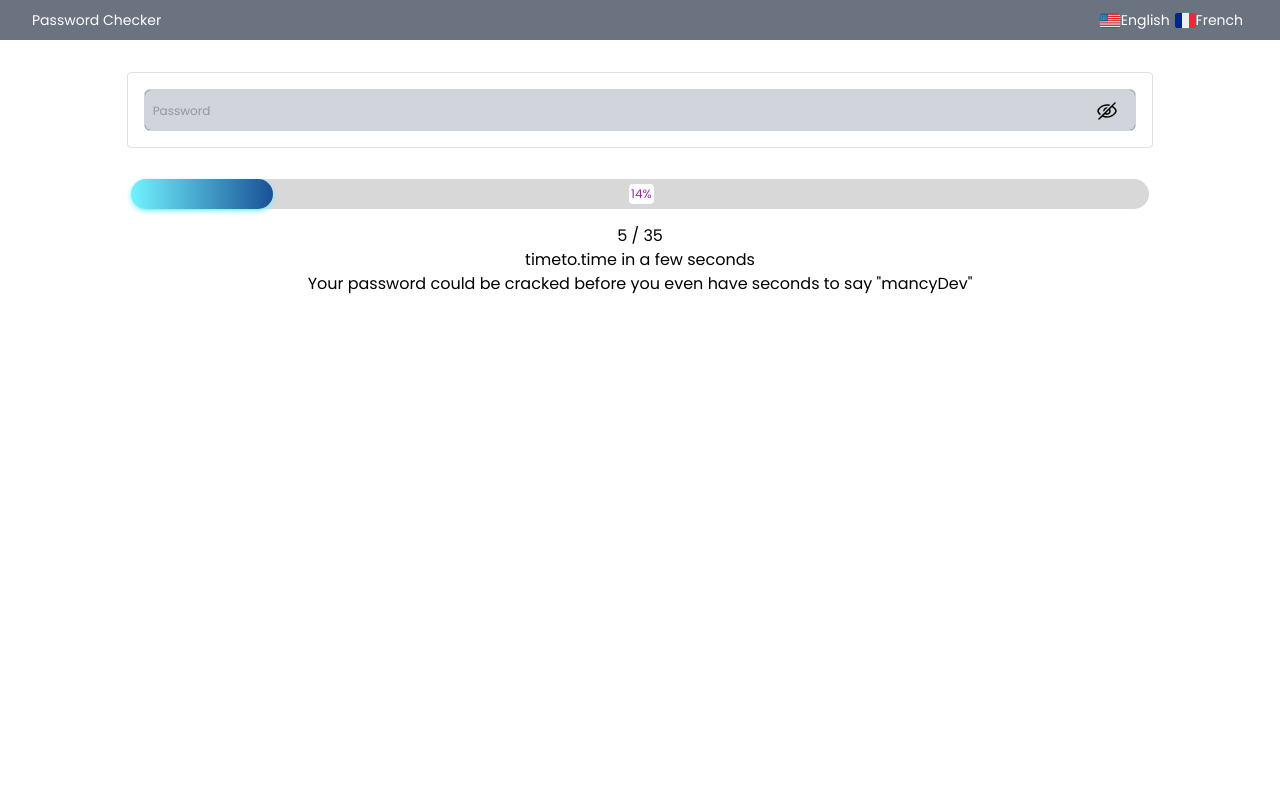
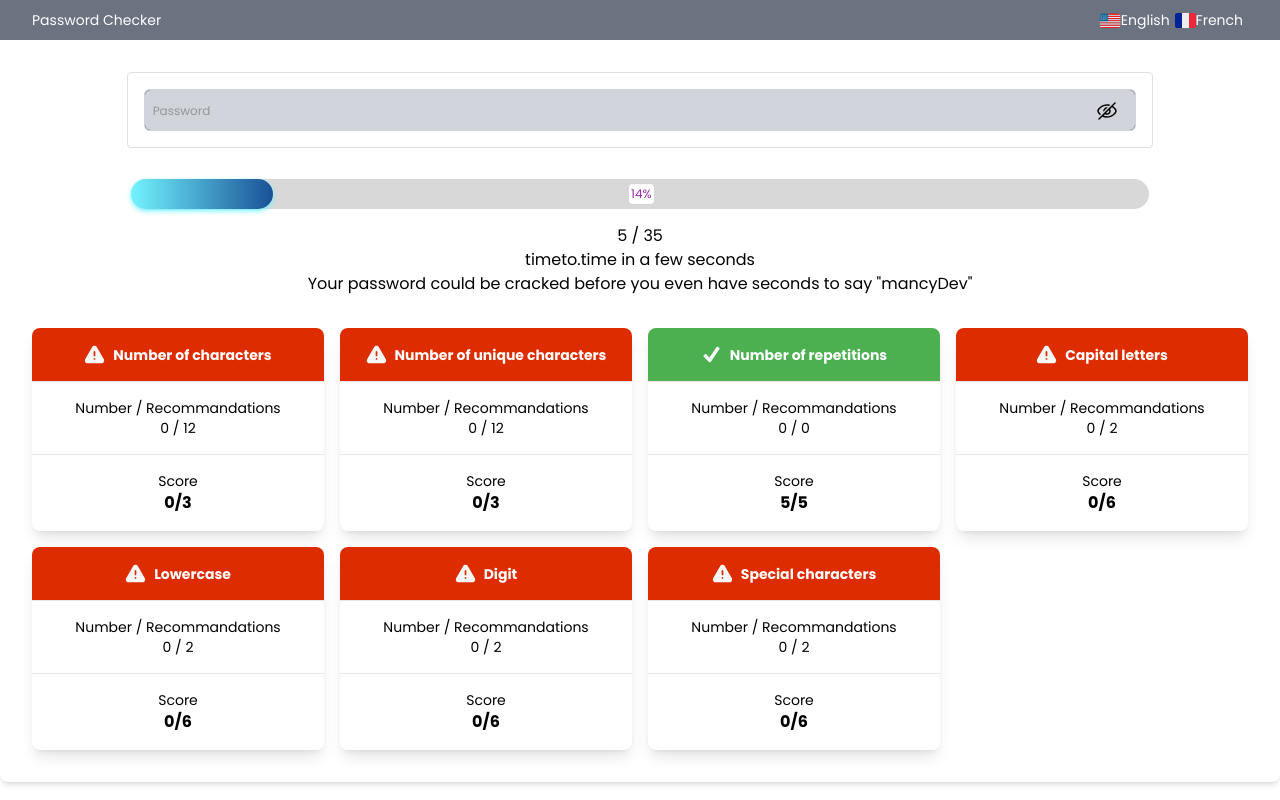
Before and after one commit to SonOfMan12316/password-strength-checker, a React (Create React App) app: page / in a window 1280 px wide. Built offline with nearby package versions, Linux system fonts and the light colour scheme.

Commit message:
last section translation

```diff
--- a/src/App.tsx
+++ b/src/App.tsx
@@ -1,5 +1,5 @@
 import React from 'react';
-import { LanguageButton, PasswordCard, ScoreBar, TimeCard } from './components';
+import { LanguageButton, PasswordCard, ScoreBar, TimeCard, StatsTable } from './components';
 import './styles/index.css';
 
 const App: React.FC = () => {
@@ -10,6 +10,7 @@ const App: React.FC = () => {
         <PasswordCard />
         <ScoreBar />
         <TimeCard />
+        <StatsTable />
       </header>
     </div>
   );
--- /dev/null
+++ b/src/class/ColorGenerator.ts
@@ -0,0 +1,31 @@
+export default class ColorGenerator {
+  GetHexByPercent(prc: number, inverted = false): string {
+    if (prc <= 10) {
+      return inverted ? '#4CAF50' : '#DD2C00';
+    } else if (prc > 10 && prc <= 20) {
+      return inverted ? '#8BC34A' : '#FF3D00';
+    } else if (prc > 20 && prc <= 30) {
+      return inverted ? '#00E676' : '#FF6E40';
+    } else if (prc > 30 && prc <= 40) {
+      return inverted ? '#69F0AE' : '#FF6D00';
+    } else if (prc > 40 && prc <= 50) {
+      return inverted ? '#FFD600' : '#FF9100';
+    } else if (prc > 50 && prc <= 60) {
+      return inverted ? '#FF6D00' : '#FFD600';
+    } else if (prc > 60 && prc <= 70) {
+      return inverted ? '#FF6D00' : '#69F0AE';
+    } else if (prc > 70 && prc <= 80) {
+      return inverted ? '#FF6E40' : '#00E676';
+    } else if (prc > 80 && prc <= 90) {
+      return inverted ? '#FF3D00' : '#8BC34A';
+    } else if (prc > 90) {
+      return inverted ? '#DD2C00' : '#4CAF50';
+    }
+
+    return '#4CAF50';
+  }
+
+  GetHexByValues(a: number, b: number, inverted = false): string {
+    return this.GetHexByPercent(Math.floor((a * 100) / b), inverted);
+  }
+}
--- a/src/class/index.ts
+++ b/src/class/index.ts
@@ -4,4 +4,5 @@ export { default as ScoreResume } from './ScoreResume';
 export { default as ScoreElement } from './ScoreElement';
 export { default as Stats } from './Stats';
 export { default as Score } from './Score';
+export { default as ColorGenerator } from './ColorGenerator';
 export { default as Operation } from './Operation';
--- /dev/null
+++ b/src/components/StatsTable.tsx
@@ -0,0 +1,54 @@
+import React, { useEffect } from 'react';
+import { useTranslation } from 'react-i18next';
+import { useStore } from '../store';
+import { TableData, TableColumn } from '../compositions';
+import { ColorGenerator } from '../class';
+import { Checkmark, Triangle } from './icons';
+
+const Stats: React.FC = () => {
+  const { t } = useTranslation();
+  const column = TableColumn();
+  const table = TableData();
+
+  const Color = new ColorGenerator();
+
+  return (
+    <div className='bg-white shadow-md rounded-lg p-6 lg:p-8'>
+      <div className='grid grid-cols-1 sm:grid-cols-2 md:grid-cols-4 gap-4'>
+        {table.map((tableData, index) => (
+          <div key={index} className='bg-white shadow-lg rounded-lg overflow-hidden'>
+            <div
+              className='p-4 text-center text-white'
+              style={{
+                backgroundColor: Color.GetHexByValues(
+                  tableData.number,
+                  tableData.recommendations,
+                  tableData.inverted,
+                ),
+              }}
+            >
+              <strong className='flex items-center justify-center text-xs md:text-sm'>
+                {tableData.check ? <Checkmark className='mr-2' /> : <Triangle className='mr-2' />}
+                {tableData.title}
+              </strong>
+            </div>
+            <hr />
+            <div className='p-4 text-center'>
+              <p className='text-sm'>{`${t('stats.array.number')} / ${t(
+                'stats.array.recommendations',
+              )}`}</p>
+              <p className='text-sm text-center'>{`${tableData.number} / ${tableData.recommendations}`}</p>
+            </div>
+            <hr />
+            <div className='p-4 text-center'>
+              <p className='text-sm'>{t('stats.array.score')}</p>
+              <strong className='text-base'>{tableData.score}</strong>
+            </div>
+          </div>
+        ))}
+      </div>
+    </div>
+  );
+};
+
+export default Stats;
--- /dev/null
+++ b/src/components/icons/Checkmark.tsx
@@ -0,0 +1,19 @@
+const Checkmark = ({ ...props }) => {
+  return (
+    <svg
+      width='21'
+      height='21'
+      viewBox='0 0 21 21'
+      fill='none'
+      xmlns='http://www.w3.org/2000/svg'
+      {...props}
+    >
+      <path
+        d='M18.2272 3.82038L16.7774 2.83581C16.5849 2.70625 16.3491 2.65792 16.1211 2.70133C15.8932 2.74474 15.6916 2.87638 15.5602 3.06762L8.46302 13.5345L5.20075 10.2722C5.03594 10.1092 4.81347 10.0178 4.58166 10.0178C4.34984 10.0178 4.12738 10.1092 3.96256 10.2722L2.72437 11.5128C2.64295 11.5942 2.57836 11.6907 2.53428 11.797C2.49021 11.9033 2.46753 12.0173 2.46753 12.1323C2.46753 12.2474 2.49021 12.3614 2.53428 12.4677C2.57836 12.574 2.64295 12.6705 2.72437 12.7518L7.73933 17.7692C8.02122 18.0495 8.46222 18.266 8.8596 18.266C9.25698 18.266 9.6576 18.0156 9.91525 17.6408L18.4606 5.03596C18.5906 4.84372 18.639 4.60779 18.5952 4.37992C18.5515 4.15204 18.4191 3.95082 18.2272 3.82038Z'
+        fill='#F8F8F8'
+      />
+    </svg>
+  );
+};
+
+export default Checkmark;
--- /dev/null
+++ b/src/components/icons/Triangle.tsx
@@ -0,0 +1,19 @@
+const Triangle = ({ ...props }) => {
+  return (
+    <svg
+      width='21'
+      height='21'
+      viewBox='0 0 21 21'
+      fill='none'
+      xmlns='http://www.w3.org/2000/svg'
+      {...props}
+    >
+      <path
+        d='M19.8625 15.3125L12.775 3.0625C12.075 1.8375 10.4125 1.4 9.18754 2.1C8.75004 2.3625 8.40004 2.7125 8.22504 3.0625L1.13754 15.3125C0.437541 16.5375 0.875041 18.2 2.10004 18.9C2.53754 19.1625 2.97504 19.25 3.41254 19.25H17.5C18.9875 19.25 20.125 18.025 20.125 16.625C20.2125 16.1 20.0375 15.6625 19.8625 15.3125ZM10.5 15.75C9.97504 15.75 9.62504 15.4 9.62504 14.875C9.62504 14.35 9.97504 14 10.5 14C11.025 14 11.375 14.35 11.375 14.875C11.375 15.4 11.025 15.75 10.5 15.75ZM11.375 11.375C11.375 11.9 11.025 12.25 10.5 12.25C9.97504 12.25 9.62504 11.9 9.62504 11.375V7.875C9.62504 7.35 9.97504 7 10.5 7C11.025 7 11.375 7.35 11.375 7.875V11.375Z'
+        fill='#F8F8F8'
+      />
+    </svg>
+  );
+};
+
+export default Triangle;
--- a/src/components/icons/index.ts
+++ b/src/components/icons/index.ts
@@ -3,3 +3,5 @@ export { default as USFlag } from './USFlag';
 export { default as Search } from './Search';
 export { default as EyeOpen } from './EyeOpen';
 export { default as EyeClose } from './EyeClose';
+export { default as Checkmark } from './Checkmark';
+export { default as Triangle } from './Triangle';
--- a/src/components/index.ts
+++ b/src/components/index.ts
@@ -2,3 +2,4 @@ export { default as LanguageButton } from './LanguageButton';
 export { default as PasswordCard } from './PasswordCard';
 export { default as ScoreBar } from './ScoreBar';
 export { default as TimeCard } from './TImeCard';
+export { default as StatsTable } from './StatsTable';
--- /dev/null
+++ b/src/compositions/TableColumn.ts
@@ -0,0 +1,39 @@
+import { useTranslation } from 'react-i18next';
+
+const TableColumns = () => {
+  const { t } = useTranslation();
+
+  const columns = [
+    {
+      label: t('stats.array.title'),
+      name: 'title',
+      field: 'title',
+      align: 'left',
+    },
+    {
+      label: t('stats.array.number'),
+      name: 'number',
+      field: 'number',
+      sortable: true,
+    },
+    {
+      label: t('stats.array.recommendations'),
+      name: 'recommendations',
+      field: 'recommendations',
+    },
+    {
+      label: t('stats.array.score'),
+      name: 'score',
+      field: 'score',
+    },
+    {
+      label: '',
+      name: 'inverted',
+      field: 'inverted',
+    },
+  ];
+
+  return columns;
+};
+
+export default TableColumns;
--- /dev/null
+++ b/src/compositions/TableData.ts
@@ -0,0 +1,70 @@
+import { useTranslation } from 'react-i18next';
+import { useStore } from '../store';
+
+const TableData = () => {
+  const { t } = useTranslation();
+  const score = useStore((state) => state.score);
+
+  const tableData = [
+    {
+      title: t('stats.array.character'),
+      number: score.Characters().Total,
+      recommendations: score.Characters().Recommend,
+      score: `${score.Characters().Score}/${score.Characters().ScoreMax}`,
+      check: score.Characters().Check,
+      inverted: false,
+    },
+    {
+      title: t('stats.array.unique'),
+      number: score.Unique().Total,
+      recommendations: score.Unique().Recommend,
+      score: `${score.Unique().Score}/${score.Unique().ScoreMax}`,
+      check: score.Unique().Check,
+      inverted: false,
+    },
+    {
+      title: t('stats.array.repeat'),
+      number: score.Repeat().Total,
+      recommendations: score.Repeat().Recommend,
+      score: `${score.Repeat().Score}/${score.Repeat().ScoreMax}`,
+      check: score.Repeat().Check,
+      inverted: true,
+    },
+    {
+      title: t('stats.array.upper'),
+      number: score.UpperCase().Total,
+      recommendations: score.UpperCase().Recommend,
+      score: `${score.UpperCase().Score}/${score.UpperCase().ScoreMax}`,
+      check: score.UpperCase().Check,
+      inverted: false,
+    },
+    {
+      title: t('stats.array.lower'),
+      number: score.LowerCase().Total,
+      recommendations: score.LowerCase().Recommend,
+      score: `${score.LowerCase().Score}/${score.LowerCase().ScoreMax}`,
+      check: score.LowerCase().Check,
+      inverted: false,
+    },
+    {
+      title: t('stats.array.digit'),
+      number: score.Number().Total,
+      recommendations: score.Number().Recommend,
+      score: `${score.Number().Score}/${score.Number().ScoreMax}`,
+      check: score.Number().Check,
+      inverted: false,
+    },
+    {
+      title: t('stats.array.special'),
+      number: score.SpecialChar().Total,
+      recommendations: score.SpecialChar().Recommend,
+      score: `${score.SpecialChar().Score}/${score.SpecialChar().ScoreMax}`,
+      check: score.SpecialChar().Check,
+      inverted: false,
+    },
+  ];
+
+  return tableData;
+};
+
+export default TableData;
--- /dev/null
+++ b/src/compositions/index.ts
@@ -0,0 +1,2 @@
+export { default as TableColumn } from './TableColumn';
+export { default as TableData } from './TableData';
```
